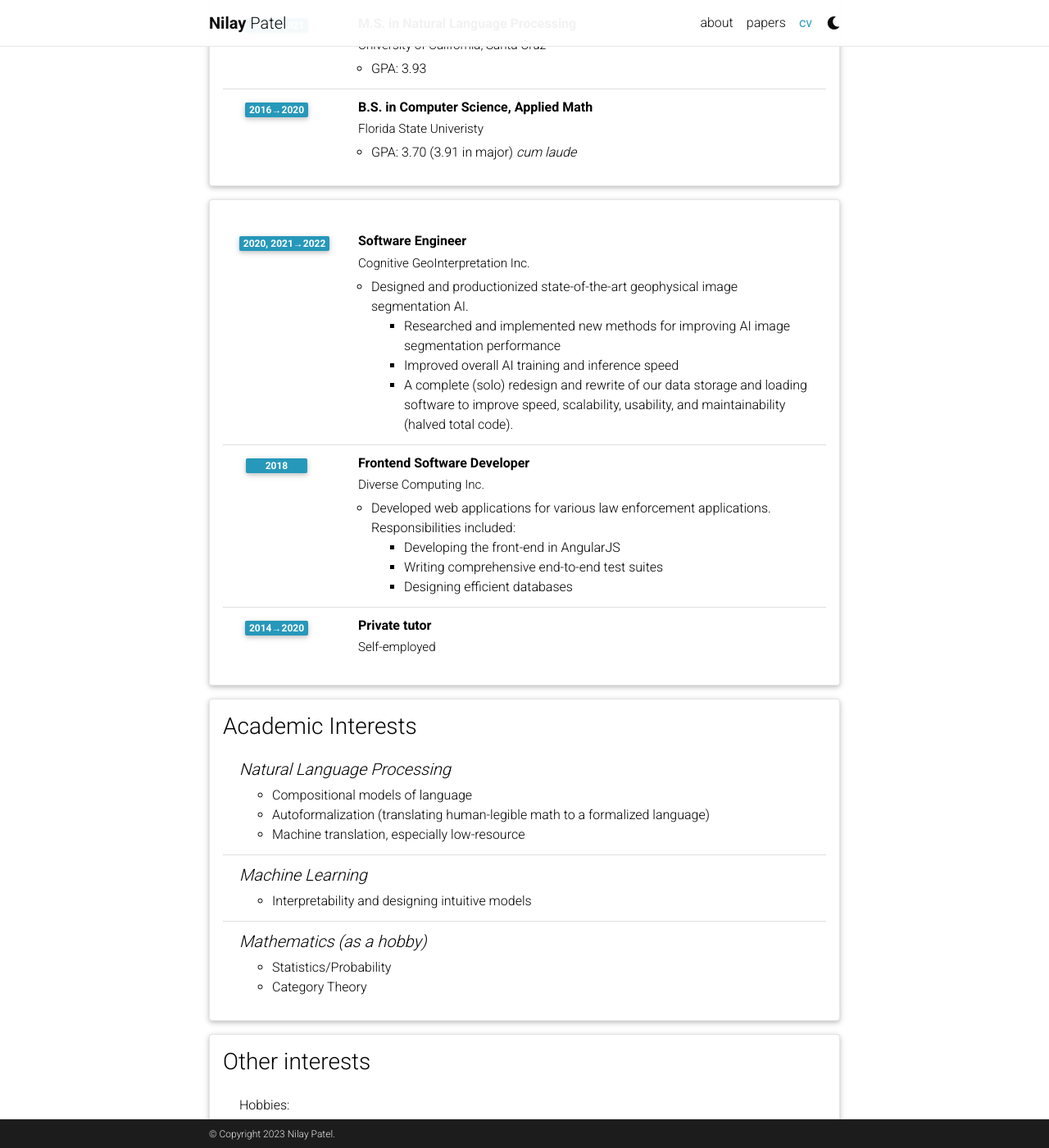
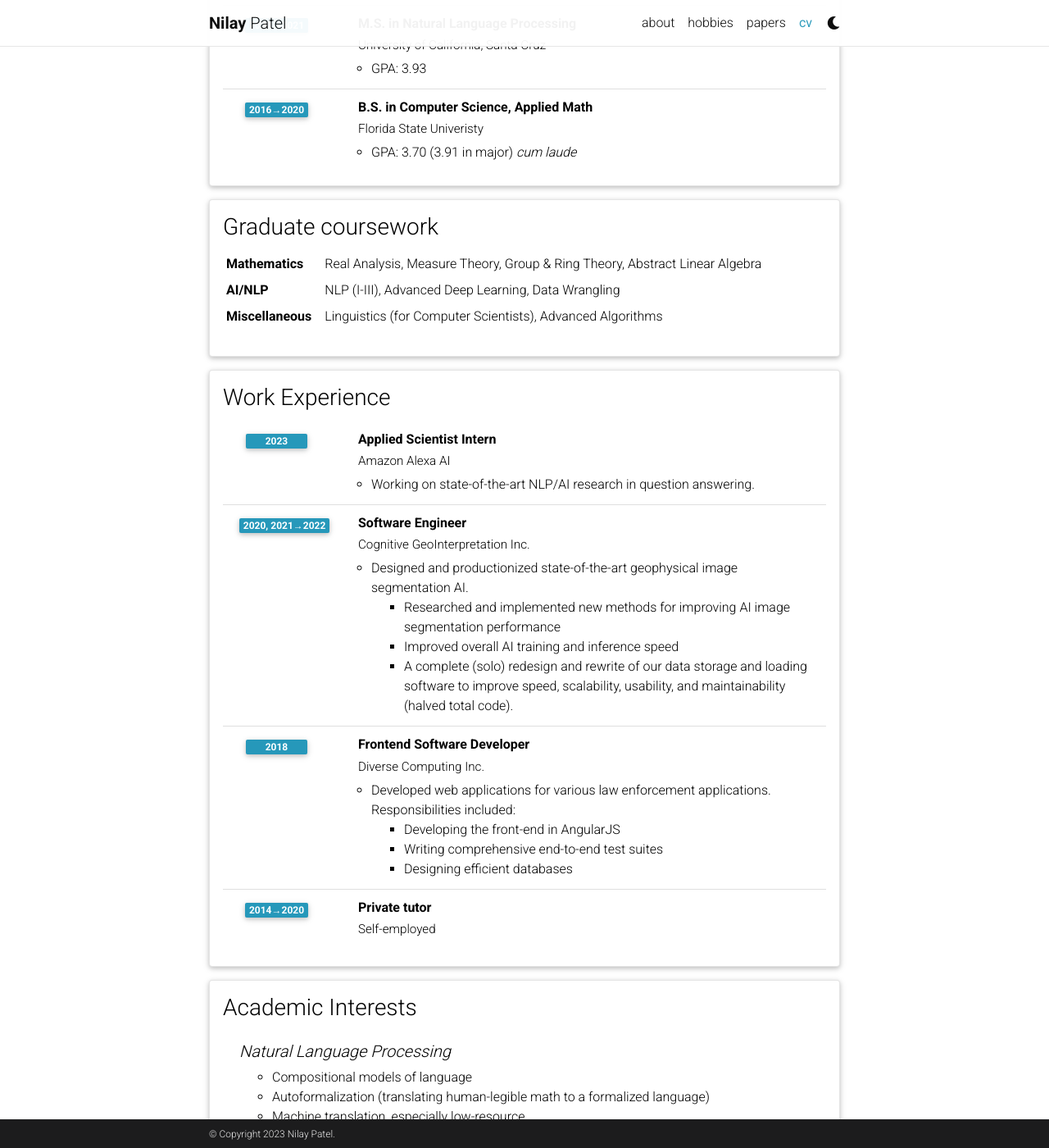
Before and after one commit to offendo/offendo.github.io, a Jekyll site: the page built from _pages/cv.md, in a window 1280 px wide and 1400 px high, scrolled down 518 px. Shown: the whole window at 82% size. Built offline with Jekyll 4.4.1, drawn with Linux system fonts in a browser that asks for light colours; full-size pictures stand in for the smaller copies a plugin makes; comment, search, counter and statistics services are not loaded; a style sheet for code colours, icons or effects is not loaded; some of the changed text lies outside the part shown.

```diff
--- a/_data/cv.yml
+++ b/_data/cv.yml
@@ -25,9 +25,23 @@
       description:
         - "GPA: 3.70 (3.91 in major) <i>cum laude</i>"
 
-- title:
+- title: Graduate coursework
+  type: map
+  contents:
+    - name: Mathematics
+      value: Real Analysis, Measure Theory, Group & Ring Theory, Abstract Linear Algebra
+    - name: AI/NLP
+      value: NLP (I-III), Advanced Deep Learning, Data Wrangling
+    - name: Miscellaneous
+      value: Linguistics (for Computer Scientists), Advanced Algorithms
+
+- title: Work Experience
   type: time_table
   contents:
+    - title: Applied Scientist Intern
+      institution: Amazon Alexa AI
+      year: 2023
+      description: Working on state-of-the-art NLP/AI research in question answering.
     - title: Software Engineer
       institution: Cognitive GeoInterpretation Inc.
       year: 2020, 2021→2022
@@ -62,18 +76,8 @@
     - title: Machine Learning
       items:
         - Interpretability and designing intuitive models
+        - Reasoning (formal and commensense)
     - title: Mathematics (as a hobby)
       items:
         - Statistics/Probability
         - Category Theory
-
-- title: Other interests
-  type: list
-  contents:
-    - "Hobbies:<ul>
-        <li>Cooking/Baking </li>
-        <li>Formula 1 </li>
-        <li>Dungeons & Dragons (and other tabletop games) </li>
-        <li>Star Wars (and Trek) </li>
-        <li>Reading (especially Sci-Fi) </li>
-      </ul>"
```
Also changed, not shown: _news/announcement_2.md (added, +7 -0 lines), _pages/about.md (+3 -19 lines), _pages/hobbies.md (added, +49 -0 lines), assets/img/bagels-2.png (added), assets/img/bagels.jpg (added), assets/img/bread.jpg (added), assets/img/one-croissant-2.jpg (added), assets/img/single-cookie.jpg (added), 5 other files.
